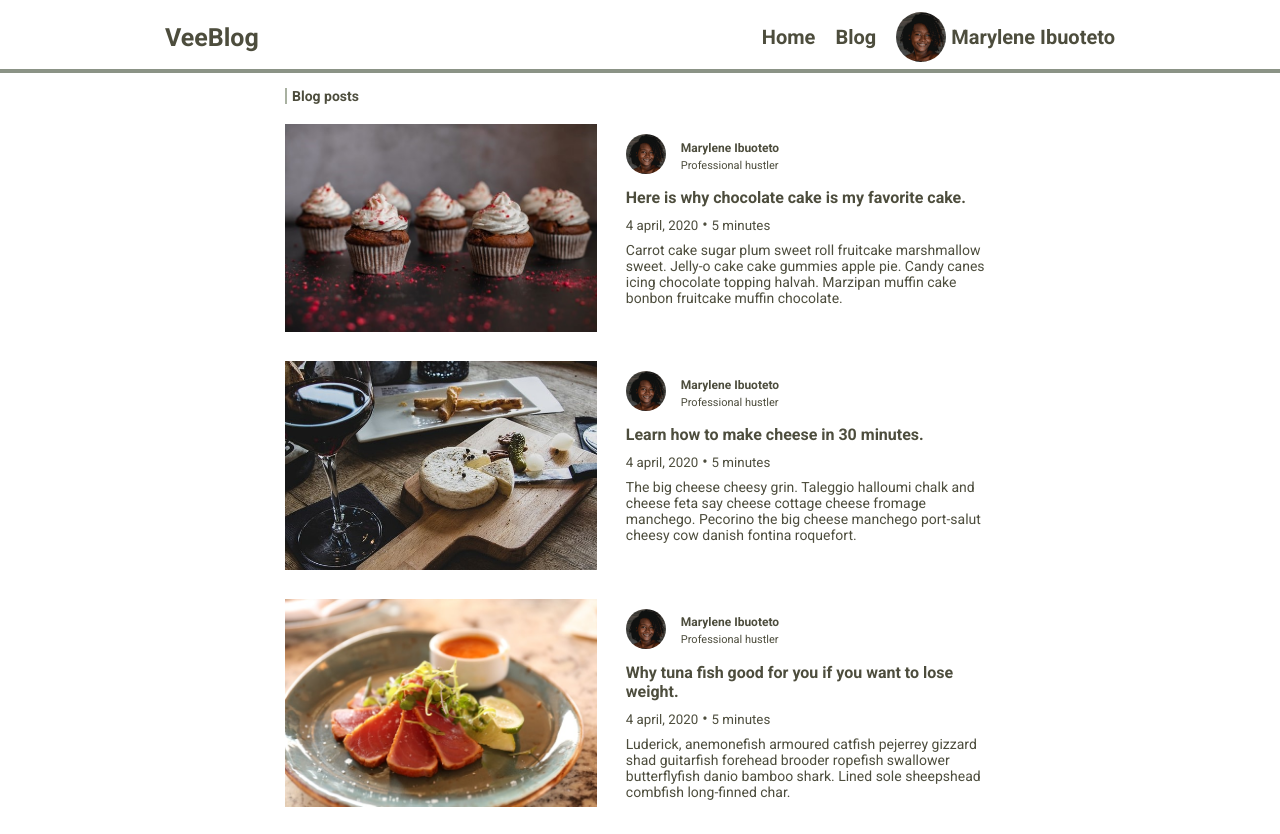
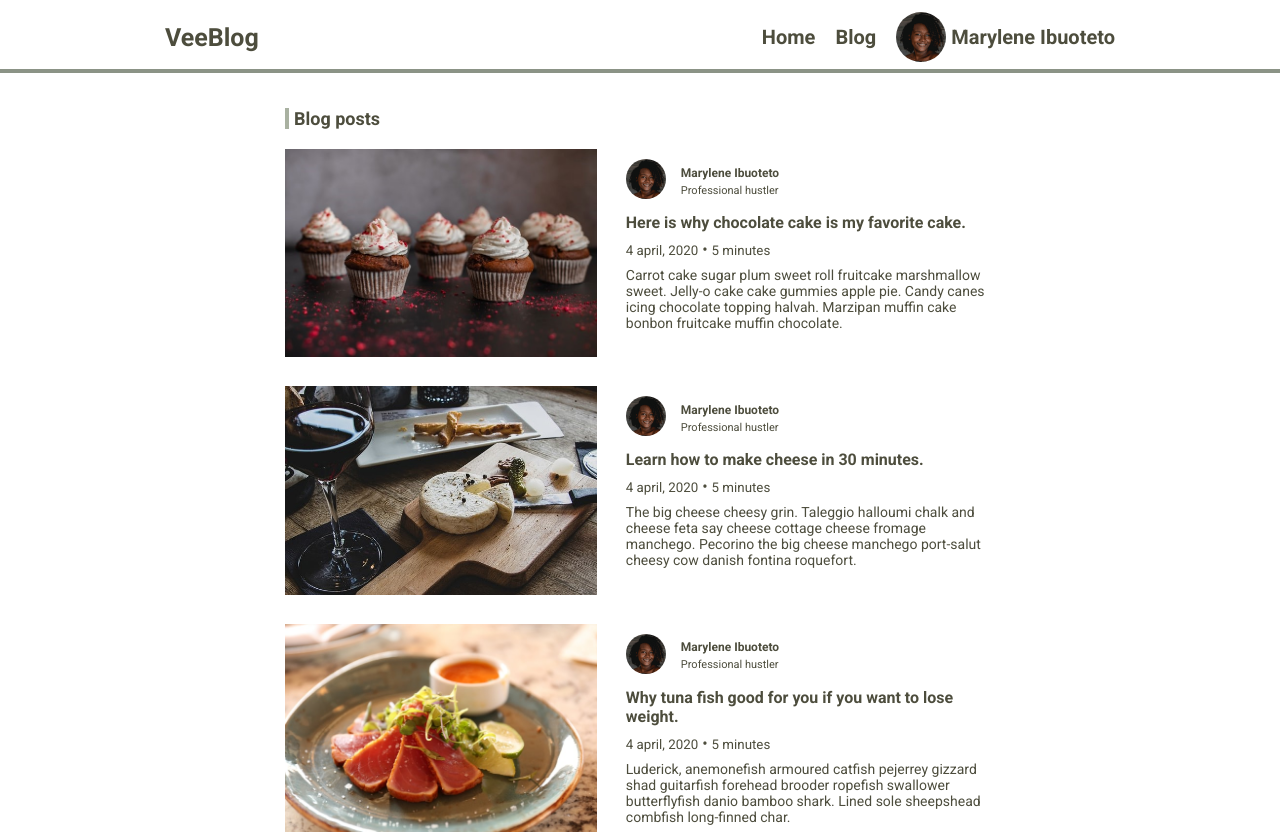
Before and after one commit to veedahv/my-blog, a Vue app: page /blog in a window 1280 px wide. Shown: the top 834 px of the page. Built offline with nearby package versions, Linux system fonts and the light colour scheme.

Commit message:
new commit

```diff
--- a/src/components/Pagination.vue
+++ b/src/components/Pagination.vue
@@ -1,19 +1,12 @@
 <template>
   <div class="pagination">
     <div class="pagination-row">
-      <!-- <button class="pagination-btn" v-if="showPrevPage" @click="updatePage(currentPage - 1)"> -->
       <button class="pagination-btn" :disabled="currentPage <= 0" v-if="showPrevPage" @click="updatePage(currentPage - 1)">
         <i class="fa fa-angle-left" aria-hidden="true"></i>
       </button>
       <span>
         {{ currentPage + 1 }} of {{ totalPages() }}
       </span>
-      <!-- <span v-for="n in pages" :key="n">
-        <button class="pagination-btn" @click="pagNumber = n + 1">
-          Prv
-        </button>
-      </span> -->
-      <!-- <button class="pagination-btn" v-if="showNextPage" @click="updatePage(currentPage + 1)"> -->
       <button class="pagination-btn" :disabled="currentPage >= (totalPages() - 1)" v-if="showNextPage" @click="updatePage(currentPage + 1)">
         <i class="fa fa-angle-right" aria-hidden="true"></i>
       </button>
@@ -25,21 +18,6 @@
 export default {
   name: 'pagination',
   props: ['postsArr', 'currentPage', 'perPage'],
-  data() {
-    return {
-      // contentsObj: this.post.contents,
-      // pageNumber: 1,
-      // perPage: 8,
-      // totalBlogs: total,
-      // contentsObj: JSON.parse(this.post.contents),
-    };
-  },
-  mounted() {
-    console.log(this.totalPages());
-    console.log(this.perPage);
-    // consol.log(JSON.stringify(this.contntsObj));
-    console.log(this.postsArr.length);
-  },
   methods: {
     updatePage(pageNumber) {
       this.$emit('page:update', pageNumber);
@@ -54,10 +32,6 @@ export default {
       return this.currentPage == (this.totalPages() - 1) ? false : true;
     },
   },
-  // computed: {
-  //   pages(){
-  //   }
-  // },
 };
 </script>
 
@@ -75,17 +49,4 @@ export default {
 .pagination-btn:hover {
   cursor: pointer;
 }
-@media only screen and (max-width: 567px) {
-  .navigation {
-    width: 100%;
-  }
-  .nav-links {
-    flex-direction: column;
-    width: 100%;
-  }
-  .nav-links > * {
-    margin-left: 0px;
-    padding: 15px 25px;
-  }
-}
 </style>
--- a/src/views/BlogPost.vue
+++ b/src/views/BlogPost.vue
@@ -3,9 +3,6 @@
     <h3 class="blog-top">Blog posts</h3>
     <!-- 3ceee 3 cececceedeeed -->
     <div class="post-box">
-      <!-- <div class="post" v-for="post in postsArr" :key="post.title">
-        <blog-card :post="post"></blog-card>
-      </div> -->
       <div class="post" v-for="post in visibleBlogArr" :key="post.title">
         <blog-card :post="post"></blog-card>
       </div>
@@ -15,8 +12,8 @@
 </template>
 
 <script>
+// @ is an alias to /src
 import Pagination from '@/components/Pagination'
-// @ is an alias to /src
 import BlogCard from "@/components/BlogCard.vue";
 import articleInfo from "@/article-info";
 
@@ -28,19 +25,12 @@ export default {
   },
   data() {
     return {
-      // posts: [],
       postsArr: articleInfo,
       visibleBlogArr: [],
       currentPage: 0,
       perPage: 4,
-      // totalPage: this.postsArr.length,
     };
   },
-  // computed: {
-  //   pages(){
-  //     return Math.ceil(this.totalBlogs / this.perPage)
-  //   }
-  // },
   methods: {
     updatePage(pageNumber) {
       this.currentPage = pageNumber;
@@ -49,18 +39,6 @@ export default {
     visibleBlog() {
       this.visibleBlogArr = this.postsArr.slice((this.currentPage * this.perPage), (this.currentPage * this.perPage + this.perPage));
     },
-  },
-  mounted() {
-    // fetch(
-    //   "https://newsapi.org/v2/top-headlines?country=ng&apiKey=" + process.env.VUE_APP_BLOGKEY
-    // )
-    //   .then((res) => res.json())
-    //   .then((data) => (this.posts = data.articles))
-    //   .catch((err) => console.log(err.message));
-
-    console.log(this.totalPage);
-    console.log(this.postsArr);
-    // this.visibleBlog();
   },
   beforeMount() {
     this.visibleBlog();
@@ -75,36 +53,16 @@ export default {
   padding: 10px 25px;
 }
 .blog-top {
-  /* text-align: center; */
-  font-size: 14px;
+  margin-top: 20px;
+  font-size: 18px;
   margin-bottom: 10px;
   padding-left: 5px;
-  border-left: 2px solid var(--spare-color);
+  border-left: 4px solid var(--spare-color);
 }
-/* .blog-txt,
-.blog-top,
-.blog-intro {
-  text-align: center;
-  font-size: 22px;
-  margin-bottom: 10px;
-  margin-top: 0px;
-} */
 .post-box {
   display: grid;
-  /* grid-template-columns: 1fr 1fr 1fr; */
   grid-template-columns: 1fr;
   grid-gap: 25px;
   margin: 20px auto;
-  /* max-width: 700px; */
 }
-/* @media only screen and (max-width: 798px) {
-  .post-box {
-    grid-template-columns: 1fr 1fr;
-  }
-}
-@media only screen and (max-width: 567px) {
-  .post-box {
-    grid-template-columns: 1fr;
-  }
-} */
 </style>
```
